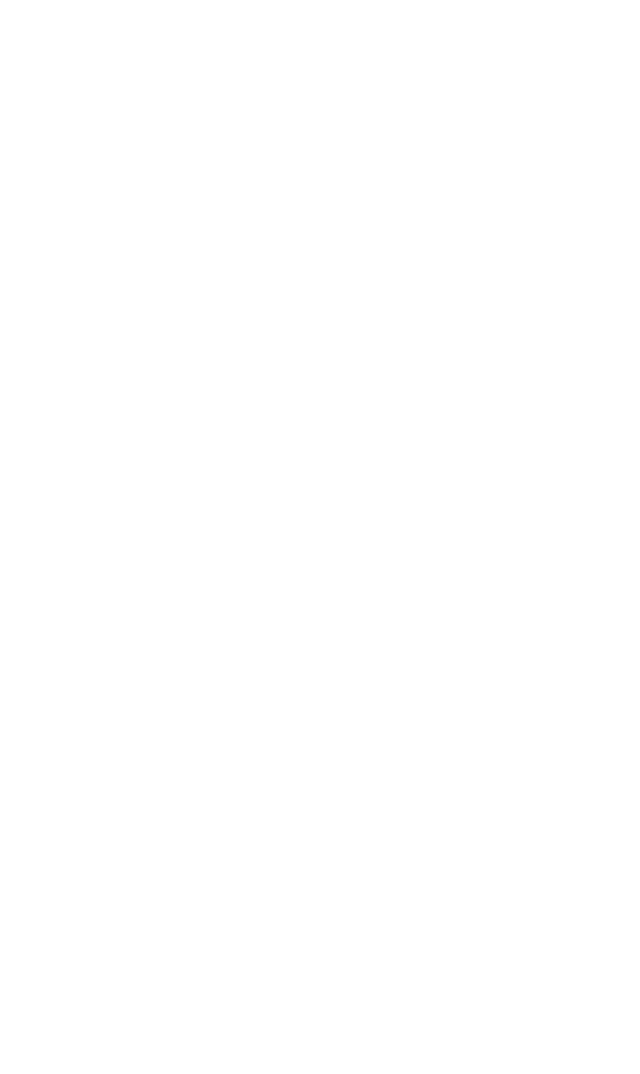
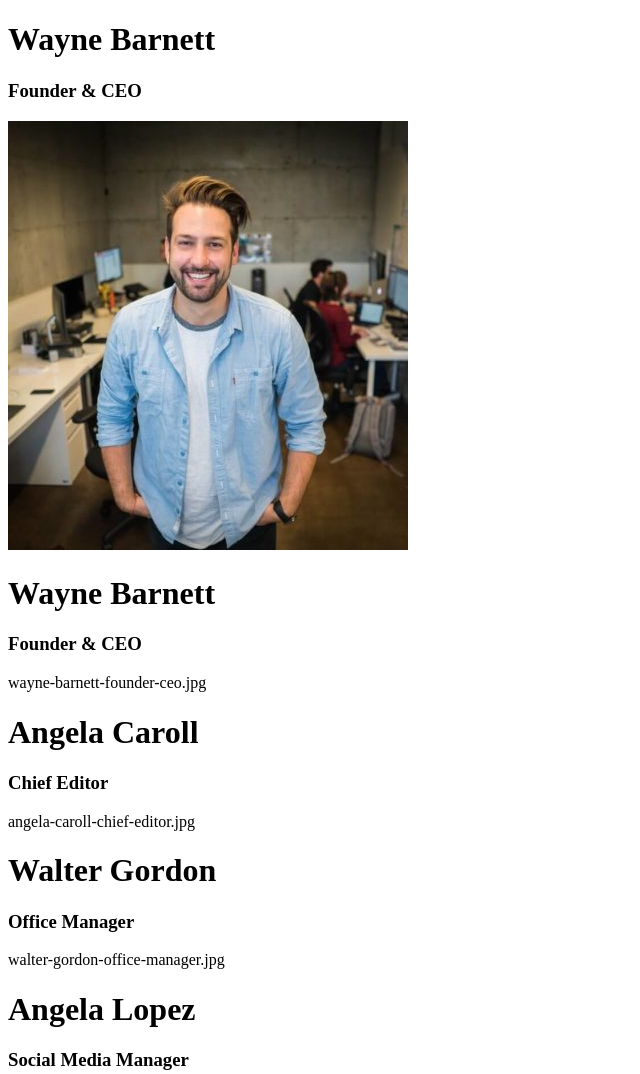
Before and after one commit to San-Moro/js-our-team, a plain HTML site: page index.html in a window 1280 px wide. Shown: the top 1074 px of the page, without its empty margins (0-640 px from the left). Before the commit the page ends 800 px from the top, so only its background shows below. Drawn offline with Linux system fonts and the light colour scheme.

Commit message:
Milestone 1 and 2

```diff
--- a/index.html
+++ b/index.html
@@ -9,7 +9,13 @@
     <title>Our Team</title>
 </head>
 <body>
-
+    <main>
+        <div id="card" class="member">
+            <h1>Wayne Barnett</h1>
+            <h3>Founder & CEO</h3>
+            <img src="img/wayne-barnett-founder-ceo.jpg" alt="">
+        </div>
+    </main>
 
     <script src="js/script.js"></script>
 </body>
--- a/js/script.js
+++ b/js/script.js
@@ -37,3 +37,25 @@ let membersArray = [
       photo: "barbara-ramos-graphic-designer.jpg",
     },
 ];
+console.log(membersArray);
+
+// MILESTONE 1:
+// Stampare su console le informazioni di nome, ruolo e la stringa della foto
+const cardMember = document.getElementById("card");
+console.log(cardMember);
+// Scorro tutto il contenuto dell'Array con il ciclo for
+for(let i = 0; i < membersArray.length; i++) {
+    const member = membersArray[i];
+    console.log(member);
+    // elementi dentro l'array sono object quindi faccio ciclo for in
+    // for(let key in member) {
+    //     console.log(key, member[key])
+
+        // MILESTONE 2:
+        // Stampare le stesse informazioni su DOM sottoforma di stringhe
+        cardMember.innerHTML += `
+            <h1>${member["name"]}</h1>
+            <h3>${member["role"]}</h3>
+            <img>${member["photo"]}
+        `
+    }
```
